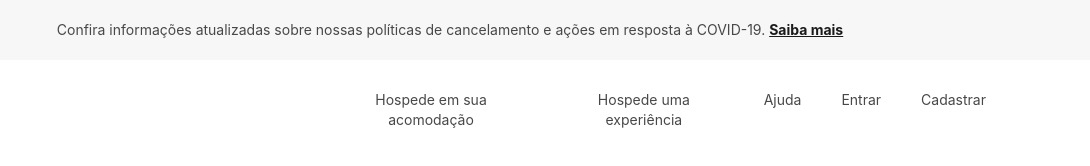
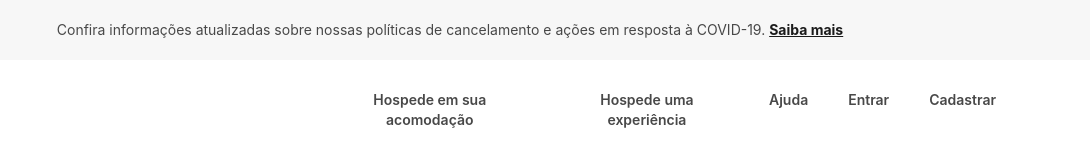
Before and after one commit to felicianoi9/clone-airbnb, a website: page index.html in a window 1280 px wide. Shown: the full height of the page, 190-1280 px from the left. Drawn offline with Linux system fonts and the light colour scheme.

Commit message:
Flexbox do header corrigido - Feito ajuste de traço da fonte do menu

```diff
--- a/assets/css/style.css
+++ b/assets/css/style.css
@@ -65,12 +65,13 @@ nav{
     flex: 4;
     display: flex;
     align-items: center;
-    margin: 10px;
+    margin: px;
     padding: 10px;
     background-color: #fff;
     font-size: 14px;
     font-family: Circular, -apple-system, BlinkMacSystemFont, Roboto, Helvetica Neue, sans-serif;
     text-align: center;
+    font-weight: 600;
     color: #484848;
     line-height: 1.43;
 }
```
